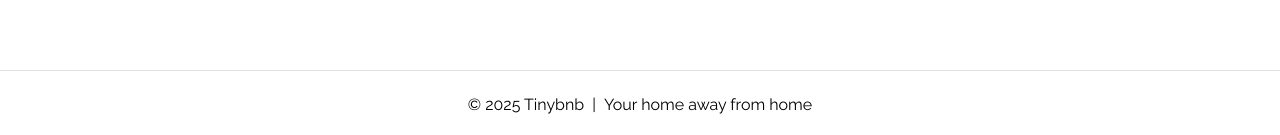
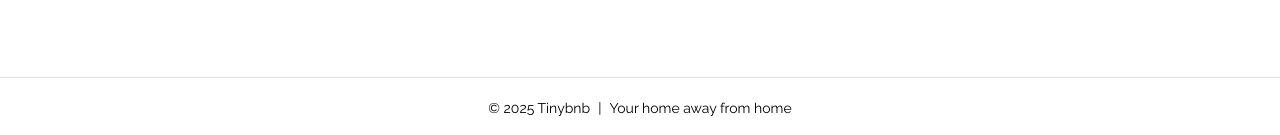
Before and after one commit to sayheylaura/tinybnb, an Angular app: page / in a window 1280 px wide. Shown: the part 662-797 px from the top of the page. Built offline with nearby package versions, Linux system fonts and the light colour scheme.

Commit message:
feat: reduce footer font-size

```diff
--- a/src/app/layout/footer/footer.component.scss
+++ b/src/app/layout/footer/footer.component.scss
@@ -5,6 +5,7 @@
   justify-content: center;
   gap: 0.5rem;
   border-top: 1px solid #e0e0e0;
+  font-size: 0.875rem;
 }
 
 .footer-link {
```
